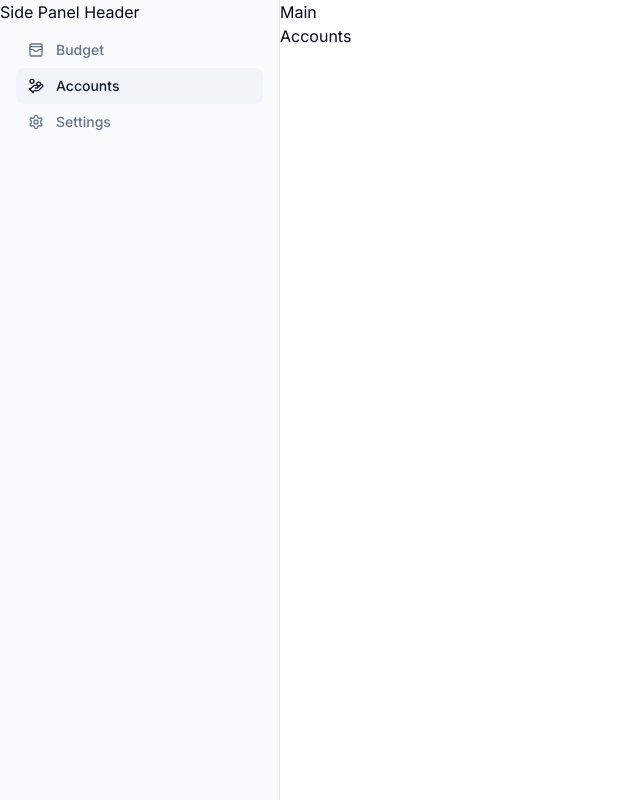
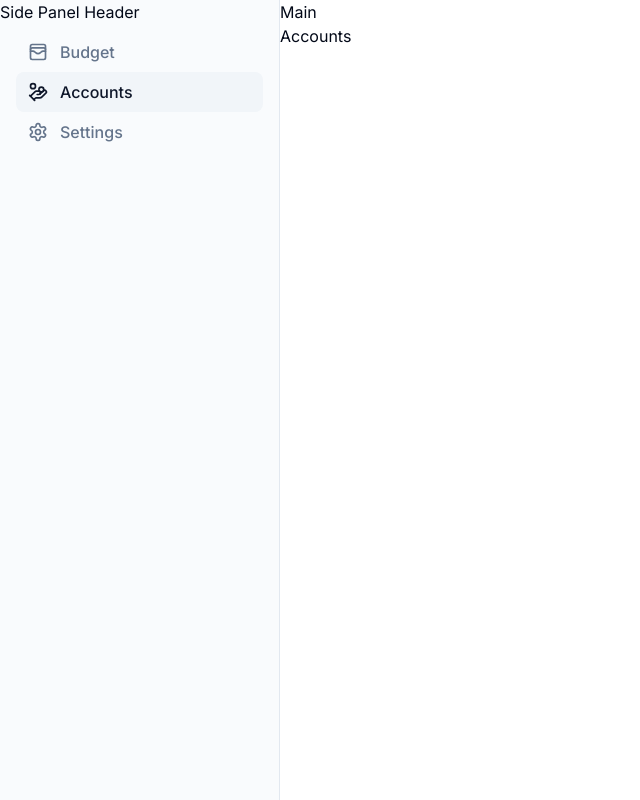
Before and after one commit to AntoineTA/WalletWrap, a Next.js app: page /accounts in a window 1280 px wide. Shown: the whole page, without its empty margins (0-640 px from the left). Built offline with nearby package versions, Linux system fonts and the light colour scheme.

Commit message:
polished nav

```diff
--- a/components/Navigation.tsx
+++ b/components/Navigation.tsx
@@ -16,7 +16,7 @@ const SideNav = () => {
   const isActive = (path: string) => pathname === path
 
   return (
-    <nav className="grid items-start px-2 text-sm font-medium lg:px-4">
+    <nav className="grid items-start px-2 font-medium lg:px-4">
       {navLinks.map(({ href, label, icon: Icon }) => (
         <Link
           key={href}
@@ -26,7 +26,7 @@ const SideNav = () => {
             "flex items-center gap-3 rounded-lg px-3 py-2 transition-all hover:text-primary"
           )}
         >
-          <Icon className="w-4 h-4" />
+          <Icon className="w-5 h-5" />
           <span>{label}</span>
         </Link>
       ))}
@@ -46,7 +46,7 @@ const BottomNav = () => {
           href={href}
           className={cn(
             isActive(href) ? "bg-muted text-primary" : "text-muted-foreground",
-            "flex flex-col items-center justify-center gap-1 w-full h-full transition-all rounded-sm"
+            "flex flex-col items-center justify-center gap-1 w-full h-full transition-all rounded-lg"
           )}
         >
           <Icon className="w-6 h-6" />
```
